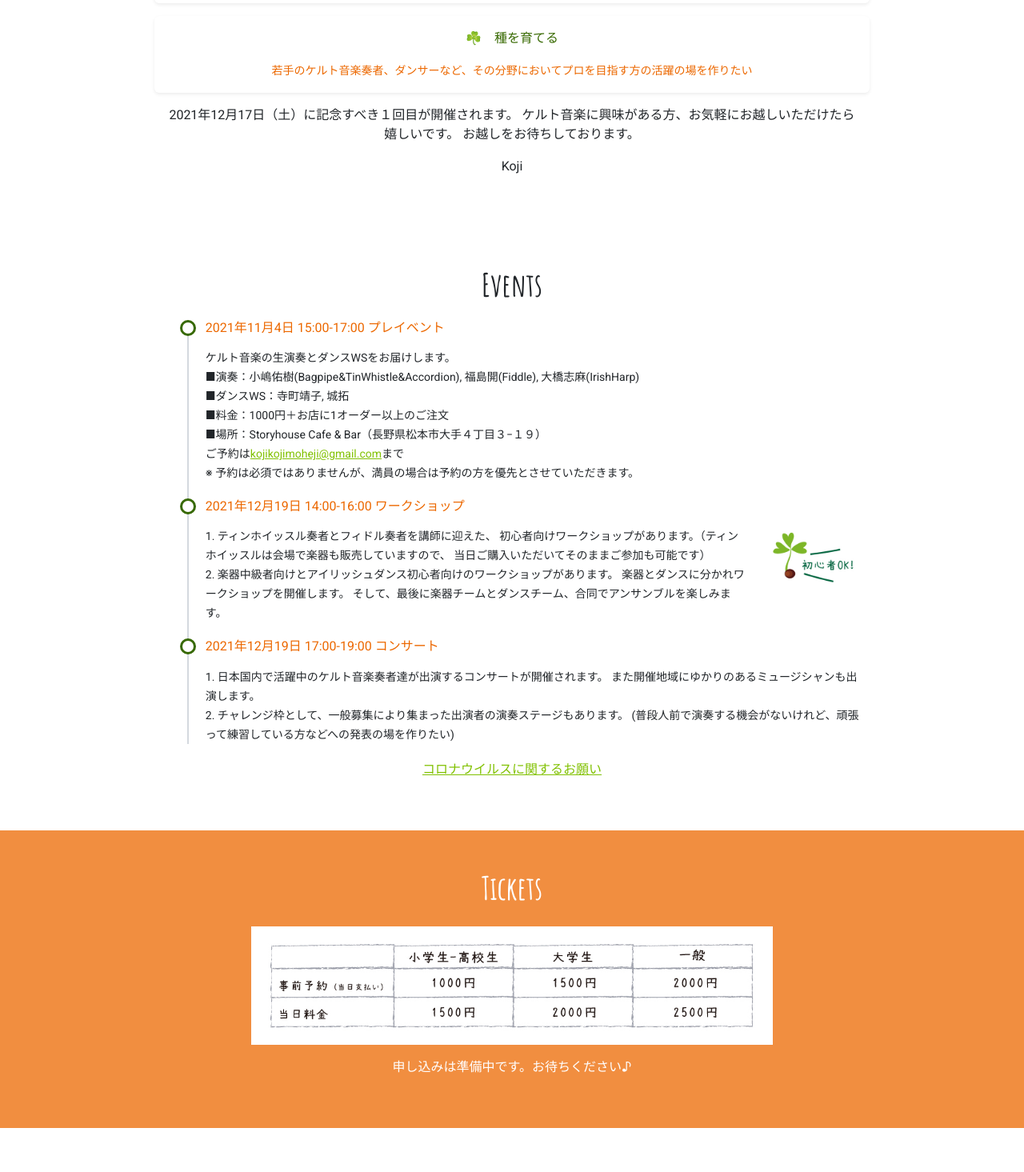
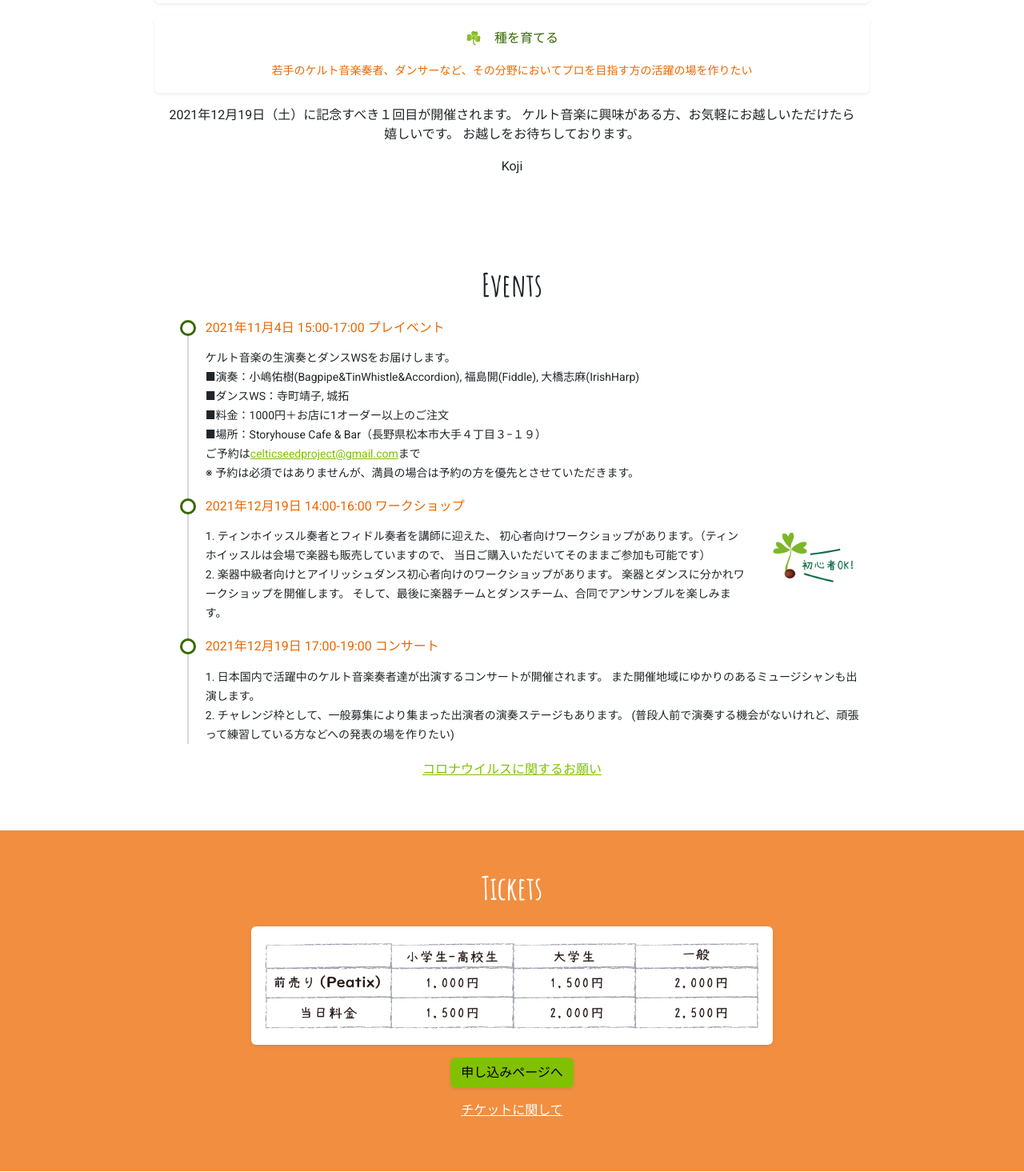
Before and after one commit to foolishell/celtic-seed-project, a React (Create React App) app: page / in a window 1280 px wide. Shown: the part 1060-2525 px from the top of the page at 80% size. Built offline with nearby package versions, Linux system fonts and the light colour scheme; a web font is replaced by a local one.

Commit message:
:pencil2: fix: 日程

```diff
--- a/package.json
+++ b/package.json
@@ -36,7 +36,7 @@
     "type-check": "tsc --pretty --noEmit",
     "format": "prettier --write .",
     "lint": "eslint . --ext tsx --fix",
-    "predeploy": "yarn build && echo 'www.celtic-seed.com > ./build/CNAME'",
+    "predeploy": "yarn build && echo 'celtic-seed.com > ./build/CNAME'",
     "deploy": "gh-pages -d build"
   },
   "eslintConfig": {
--- a/public/index.html
+++ b/public/index.html
@@ -2,14 +2,14 @@
 <html lang="ja">
   <head>
     <meta charset="utf-8" />
-    <link rel="icon" href="%PUBLIC_URL%/mainLogo.png" />
+    <link rel="icon" type="image/png" href="%PUBLIC_URL%/mainLogo.png" />
     <meta name="viewport" content="width=device-width, initial-scale=1" />
     <meta name="theme-color" content="#000000" />
     <meta
       name="description"
-      content="Web site created using create-react-app"
+      content="ケルティックシードプロジェクト。ケルト音楽を地域に根付かせたい。"
     />
-    <link rel="apple-touch-icon" href="%PUBLIC_URL%/logo192.png" />
+    <link rel="apple-touch-icon" href="%PUBLIC_URL%/mainLogo.png" />
     <!--
       manifest.json provides metadata used when your web app is installed on a
       user's mobile device or desktop. See https://developers.google.com/web/fundamentals/web-app-manifest/
--- a/src/App.scss
+++ b/src/App.scss
@@ -20,7 +20,7 @@ a {
 }
 @include media-breakpoint-up(md) {
   .w-offset-nav {
-    width: 76vw;
+    width: 78vw;
   }
 }
 
@@ -33,6 +33,12 @@ a {
 
 @include media-breakpoint-up(md) {
   .w-md-75 {
+    width: 75% !important;
+  }
+}
+
+@include media-breakpoint-up(lg) {
+  .w-lg-75 {
     width: 75% !important;
   }
 }
--- a/src/App.tsx
+++ b/src/App.tsx
@@ -63,7 +63,7 @@ const App = () => {
                 <h5>会場：茅野市民館</h5>
               </div>
             </div>
-            <div className="w-nav p-3">
+            <div className="w-nav p-3 invisible visible-md">
               <Image src={affImg} className="w-100" />
             </div>
           </Container>
@@ -72,6 +72,9 @@ const App = () => {
             id="about"
             className="px-nav bg-white py-5 bg-opacity-75"
           >
+            <div className="d-block d-md-none w-25 mx-auto">
+              <Image src={mainLogoImg} className="rounded-circle w-25" />
+            </div>
             <h1>What's Celtic Seed Project</h1>
             <p>
               Celtic Seed
@@ -98,7 +101,7 @@ const App = () => {
               </Col>
             </Row>
             <p className="mt-3">
-              2021年12月17日（土）に記念すべき１回目が開催されます。
+              2021年12月19日（土）に記念すべき１回目が開催されます。
               ケルト音楽に興味がある方、お気軽にお越しいただけたら嬉しいです。
               お越しをお待ちしております。
             </p>
@@ -126,8 +129,8 @@ const App = () => {
                   ■場所：Storyhouse Cafe & Bar（長野県松本市大手４丁目３−１９）
                   <br />
                   ご予約は
-                  <a href="mailto:kojikojimoheji@gmail.com">
-                    kojikojimoheji@gmail.com
+                  <a href="mailto:celticseedproject@gmail.com">
+                    celticseedproject@gmail.com
                   </a>
                   まで
                   <br />※
@@ -199,7 +202,7 @@ const App = () => {
                   <br />
                   ・こまめな手洗いや手指の消毒をお願い致します。
                   <br />
-                  点他のお客様との感覚を開けていただき（2mほど）、各施設での長時間の滞在は極力お控えくださいます様にお願い致します。
+                  ・他のお客様との感覚を開けていただき（2mほど）、各施設での長時間の滞在は極力お控えくださいます様にお願い致します。
                   <br />
                   ・飛沫予防のため、対面での会話は極力お控えくださいますようお願い致します。
                   <br />
@@ -216,8 +219,52 @@ const App = () => {
             className="px-nav py-5 bg-secondary bg-opacity-75 text-white"
           >
             <h1>Tickets</h1>
-            <Image src={priceImg} className="w-md-75 w-100 my-3" />
-            <p>申し込みは準備中です。お待ちください♪</p>
+            <Image
+              src={priceImg}
+              className="w-lg-75 w-100 my-3 shadow-sm rounded"
+            />
+
+            <div>
+              <Button
+                className="shadow-sm"
+                href="https://celtic-seed-2021-winter.peatix.com/view"
+              >
+                申し込みページへ
+              </Button>
+              <div className="mt-3">
+                <p>
+                  <a
+                    className="text-white pt-3"
+                    data-bs-toggle="collapse"
+                    href="#collapseTicket"
+                    role="button"
+                    aria-expanded="false"
+                    aria-controls="collapseTicket"
+                  >
+                    チケットに関して
+                  </a>
+                </p>
+                <div className="collapse" id="collapseTicket">
+                  <Card className="card-body text-start text-black">
+                    <small>
+                      ・Peatix前売りチケット販売期間は2021/10/23/(土)〜12/12/(日)です。
+                      <br />
+                      ・ワークショップに参加されない方は、コンサートの60分前(16:00)よりご入場いただけます。
+                      <br />
+                      ・三密を避けるため、お時間に余裕をもってお越しくださいますようご協力をお願いします。
+                      <br />
+                      ・未就学児は無料です。
+                      <br />
+                      ・ご不明な点がありましたら
+                      <a href="mailto:celticseedproject@gmail.com">
+                        celticseedproject@gmail.com
+                      </a>
+                      までお問い合わせください。
+                    </small>
+                  </Card>
+                </div>
+              </div>
+            </div>
           </Container>
           <Container
             id="artists"
```
Also changed, not shown: src/image/price.jpg.
